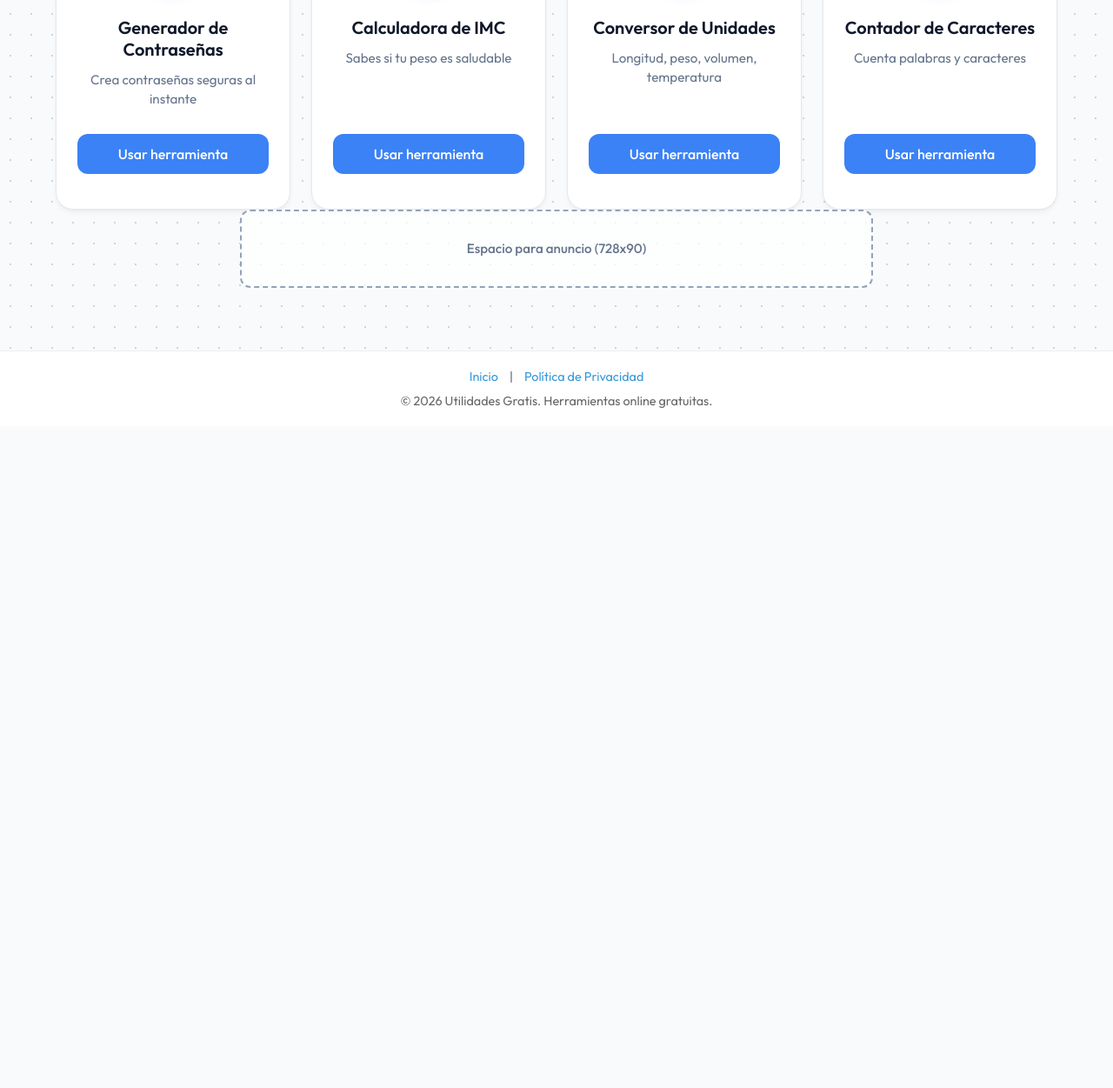
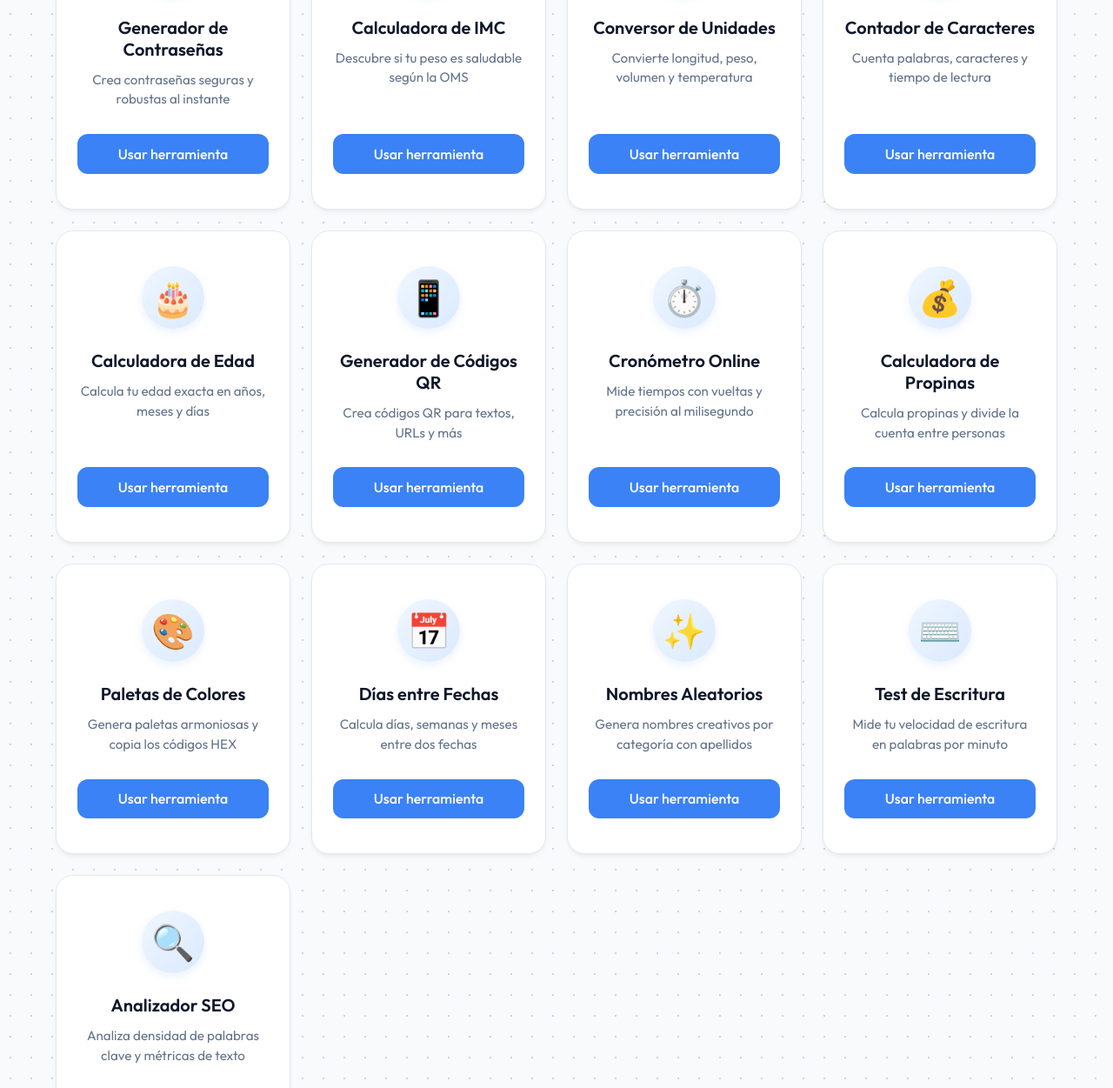
Before and after one commit to alexnop61/Generador-de-Contrase-as-Seguras, a plain HTML site: page index.html in a window 1280 px wide. Shown: the part 428-1679 px from the top of the page at 87% size. Before the commit the page ends 918 px from the top, so only its background shows below. Drawn offline with Linux system fonts and the light colour scheme.

Commit message:
Update index.html

```diff
--- a/index.html
+++ b/index.html
@@ -110,7 +110,7 @@
 
         .tools-grid {
             display: grid;
-            grid-template-columns: repeat(4, 1fr);
+            grid-template-columns: repeat(auto-fill, minmax(220px, 1fr));
             gap: 1.5rem;
         }
 
@@ -259,20 +259,35 @@
             opacity: 0;
         }
 
-        .delay-1 { animation-delay: 0.1s; }
-        .delay-2 { animation-delay: 0.2s; }
-        .delay-3 { animation-delay: 0.3s; }
-        .delay-4 { animation-delay: 0.4s; }
+        .delay-1  { animation-delay: 0.05s; }
+        .delay-2  { animation-delay: 0.10s; }
+        .delay-3  { animation-delay: 0.15s; }
+        .delay-4  { animation-delay: 0.20s; }
+        .delay-5  { animation-delay: 0.25s; }
+        .delay-6  { animation-delay: 0.30s; }
+        .delay-7  { animation-delay: 0.35s; }
+        .delay-8  { animation-delay: 0.40s; }
+        .delay-9  { animation-delay: 0.45s; }
+        .delay-10 { animation-delay: 0.50s; }
+        .delay-11 { animation-delay: 0.55s; }
+        .delay-12 { animation-delay: 0.60s; }
+        .delay-13 { animation-delay: 0.65s; }
 
         /* RESPONSIVE DESIGN */
         @media (max-width: 1024px) {
             .tools-grid {
-                grid-template-columns: repeat(2, 1fr);
+                grid-template-columns: repeat(3, 1fr);
             }
             h1 { font-size: 2.5rem; }
         }
 
-        @media (max-width: 640px) {
+        @media (max-width: 768px) {
+            .tools-grid {
+                grid-template-columns: repeat(2, 1fr);
+            }
+        }
+
+        @media (max-width: 480px) {
             .tools-grid {
                 grid-template-columns: 1fr;
             }
@@ -404,7 +419,7 @@
             }
 
             .nav-toggle:checked ~ .nav-menu {
-                max-height: 400px;
+                max-height: 600px;
             }
 
             .nav-toggle:checked ~ .nav-toggle-label span {
@@ -440,6 +455,15 @@
                 <a href="imc.html" class="nav-link">IMC</a>
                 <a href="conversor.html" class="nav-link">Conversor</a>
                 <a href="contador.html" class="nav-link">Contador</a>
+                <a href="edad.html" class="nav-link">Edad</a>
+                <a href="qr.html" class="nav-link">QR</a>
+                <a href="cronometro.html" class="nav-link">Cronómetro</a>
+                <a href="propinas.html" class="nav-link">Propinas</a>
+                <a href="paletas.html" class="nav-link">Paletas</a>
+                <a href="dias.html" class="nav-link">Días</a>
+                <a href="nombres.html" class="nav-link">Nombres</a>
+                <a href="escritura.html" class="nav-link">Escritura</a>
+                <a href="seo.html" class="nav-link">SEO</a>
             </div>
         </div>
     </nav>
@@ -461,41 +485,105 @@
 
             <!-- Herramienta 1: Generador de Contraseñas -->
             <a href="generador.html" class="card animate-up delay-1">
-                <div class="icon-wrapper">
-                    <span class="icon">🔐</span>
-                </div>
+                <div class="icon-wrapper">🔐</div>
                 <h3>Generador de Contraseñas</h3>
-                <p>Crea contraseñas seguras al instante</p>
+                <p>Crea contraseñas seguras y robustas al instante</p>
                 <div class="btn">Usar herramienta</div>
             </a>
 
             <!-- Herramienta 2: Calculadora de IMC -->
             <a href="imc.html" class="card animate-up delay-2">
-                <div class="icon-wrapper">
-                    <span class="icon">⚖️</span>
-                </div>
+                <div class="icon-wrapper">⚖️</div>
                 <h3>Calculadora de IMC</h3>
-                <p>Sabes si tu peso es saludable</p>
+                <p>Descubre si tu peso es saludable según la OMS</p>
                 <div class="btn">Usar herramienta</div>
             </a>
 
             <!-- Herramienta 3: Conversor de Unidades -->
             <a href="conversor.html" class="card animate-up delay-3">
-                <div class="icon-wrapper">
-                    <span class="icon">🧮</span>
-                </div>
+                <div class="icon-wrapper">🧮</div>
                 <h3>Conversor de Unidades</h3>
-                <p>Longitud, peso, volumen, temperatura</p>
+                <p>Convierte longitud, peso, volumen y temperatura</p>
                 <div class="btn">Usar herramienta</div>
             </a>
 
             <!-- Herramienta 4: Contador de Caracteres -->
             <a href="contador.html" class="card animate-up delay-4">
-                <div class="icon-wrapper">
-                    <span class="icon">📏</span>
-                </div>
+                <div class="icon-wrapper">📏</div>
                 <h3>Contador de Caracteres</h3>
-                <p>Cuenta palabras y caracteres</p>
+                <p>Cuenta palabras, caracteres y tiempo de lectura</p>
+                <div class="btn">Usar herramienta</div>
+            </a>
+
+            <!-- Herramienta 5: Calculadora de Edad -->
+            <a href="edad.html" class="card animate-up delay-5">
+                <div class="icon-wrapper">🎂</div>
+                <h3>Calculadora de Edad</h3>
+                <p>Calcula tu edad exacta en años, meses y días</p>
+                <div class="btn">Usar herramienta</div>
+            </a>
+
+            <!-- Herramienta 6: Generador de Códigos QR -->
+            <a href="qr.html" class="card animate-up delay-6">
+                <div class="icon-wrapper">📱</div>
+                <h3>Generador de Códigos QR</h3>
+                <p>Crea códigos QR para textos, URLs y más</p>
+                <div class="btn">Usar herramienta</div>
+            </a>
+
+            <!-- Herramienta 7: Cronómetro Online -->
+            <a href="cronometro.html" class="card animate-up delay-7">
+                <div class="icon-wrapper">⏱️</div>
+                <h3>Cronómetro Online</h3>
+                <p>Mide tiempos con vueltas y precisión al milisegundo</p>
+                <div class="btn">Usar herramienta</div>
+            </a>
+
+            <!-- Herramienta 8: Calculadora de Propinas -->
+            <a href="propinas.html" class="card animate-up delay-8">
+                <div class="icon-wrapper">💰</div>
+                <h3>Calculadora de Propinas</h3>
+                <p>Calcula propinas y divide la cuenta entre personas</p>
+                <div class="btn">Usar herramienta</div>
+            </a>
+
+            <!-- Herramienta 9: Generador de Paletas de Colores -->
+            <a href="paletas.html" class="card animate-up delay-9">
+                <div class="icon-wrapper">🎨</div>
+                <h3>Paletas de Colores</h3>
+                <p>Genera paletas armoniosas y copia los códigos HEX</p>
+                <div class="btn">Usar herramienta</div>
+            </a>
+
+            <!-- Herramienta 10: Contador de Días entre Fechas -->
+            <a href="dias.html" class="card animate-up delay-10">
+                <div class="icon-wrapper">📅</div>
+                <h3>Días entre Fechas</h3>
+                <p>Calcula días, semanas y meses entre dos fechas</p>
+                <div class="btn">Usar herramienta</div>
+            </a>
+
+            <!-- Herramienta 11: Generador de Nombres Aleatorios -->
+            <a href="nombres.html" class="card animate-up delay-11">
+                <div class="icon-wrapper">✨</div>
+                <h3>Nombres Aleatorios</h3>
+                <p>Genera nombres creativos por categoría con apellidos</p>
+                <div class="btn">Usar herramienta</div>
+            </a>
+
+            <!-- Herramienta 12: Test de Velocidad de Escritura -->
+            <a href="escritura.html" class="card animate-up delay-12">
+                <div class="icon-wrapper">⌨️</div>
+                <h3>Test de Escritura</h3>
+                <p>Mide tu velocidad de escritura en palabras por minuto</p>
+                <div class="btn">Usar herramienta</div>
+            </a>
+
+            <!-- Herramienta 13: Analizador de Texto SEO -->
+            <a href="seo.html" class="card animate-up delay-13">
+                <div class="icon-wrapper">🔍</div>
+                <h3>Analizador SEO</h3>
+                <p>Analiza densidad de palabras clave y métricas de texto</p>
                 <div class="btn">Usar herramienta</div>
             </a>
 
```
